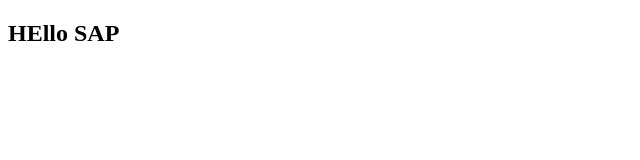
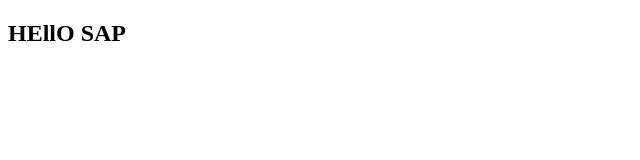
Before and after one commit to AbhishekChanda12/hello, a plain HTML site: page index.html in a window 1280 px wide. Shown: the full height of the page, 0-640 px from the left. Drawn offline with Linux system fonts and the light colour scheme.

Commit message:
2nd change

```diff
--- a/index.html
+++ b/index.html
@@ -5,7 +5,8 @@
     <meta name="viewport" content="width=device-width, initial-scale=1.0">
     <title>First SAP</title>
 </head>
-<body>
-    <h2>HEllo SAP</h2>
+<body background="blue">
+    <h2>HEllO SAP</h2>
+
 </body>
 </html>
```
